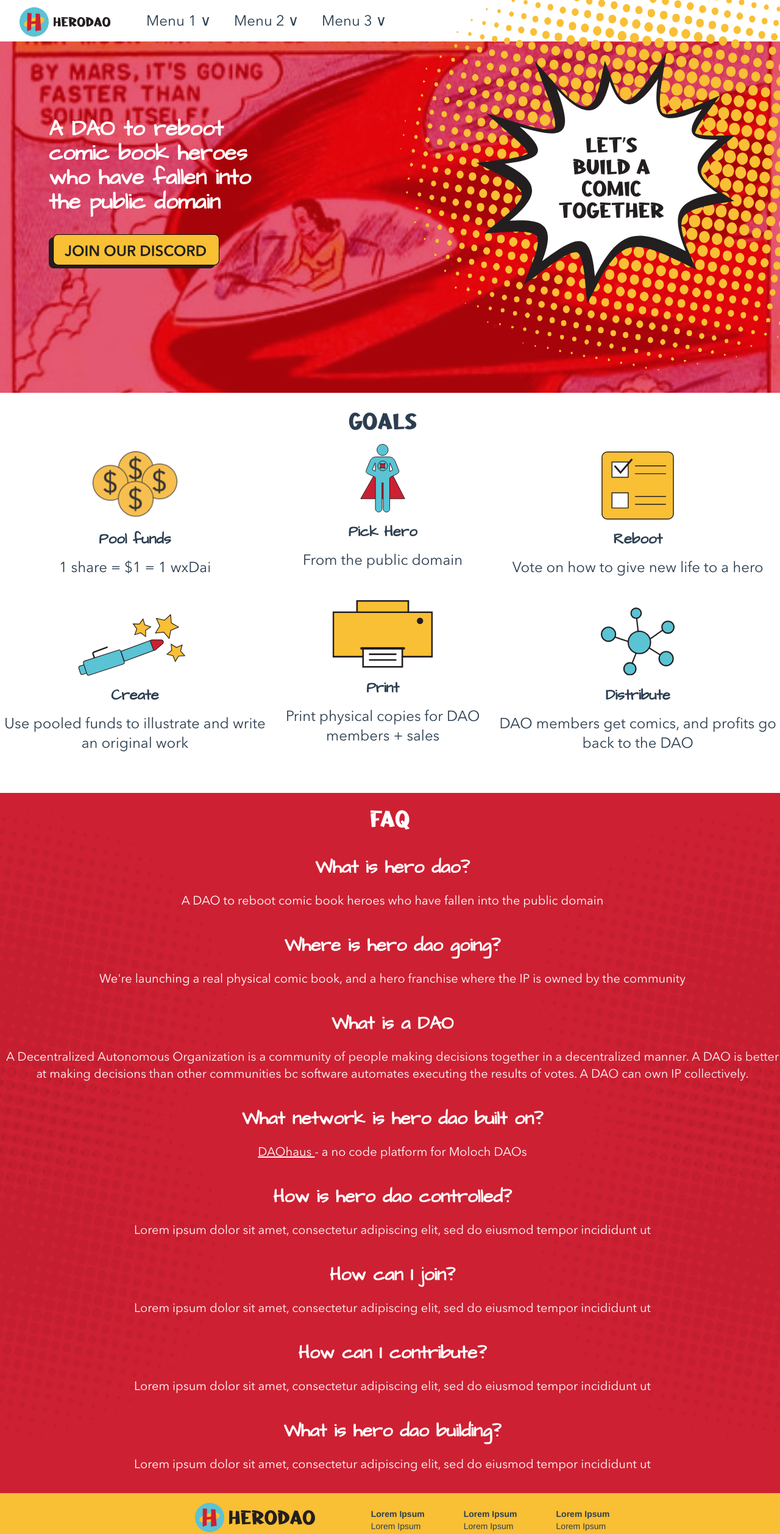
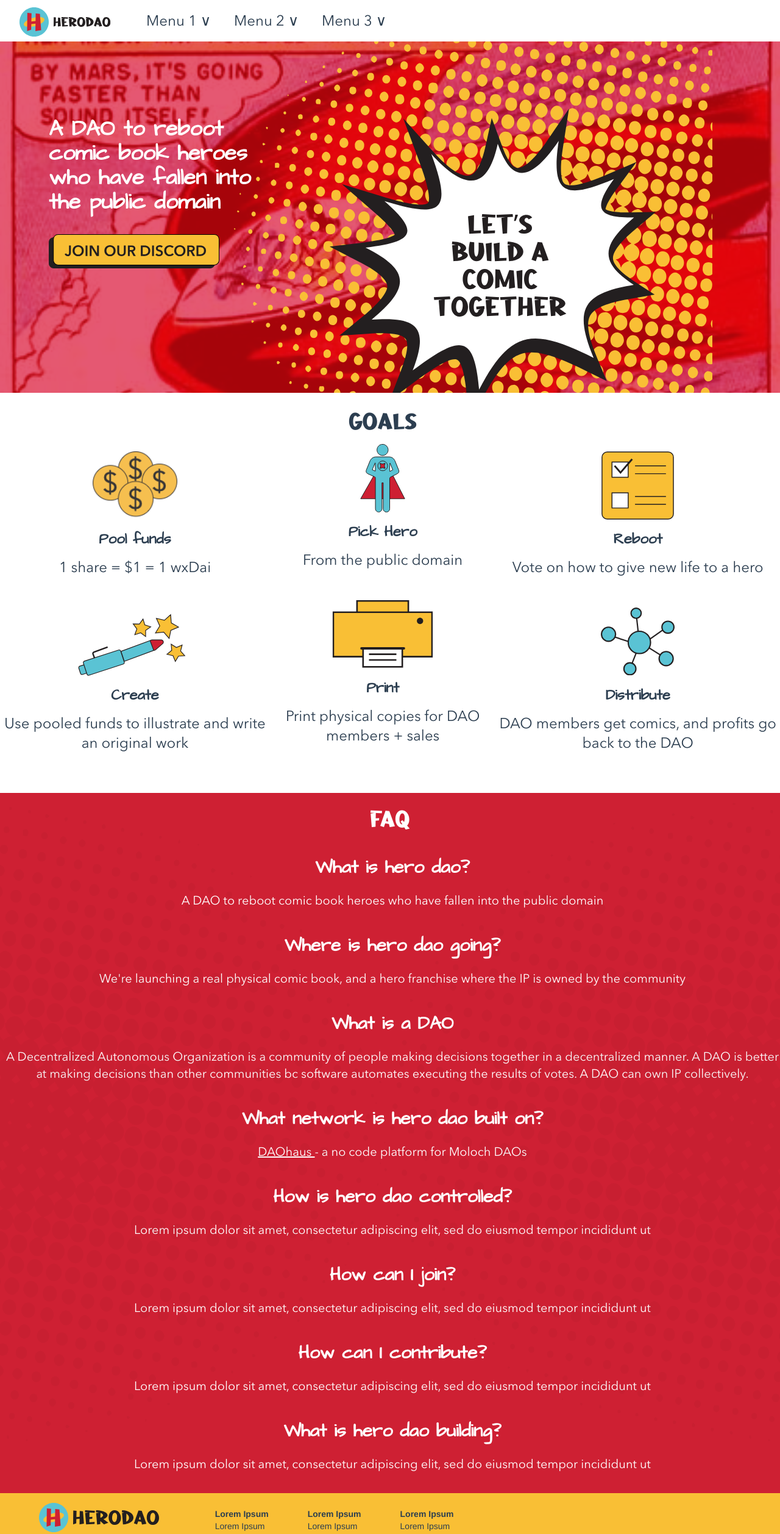
Before and after one commit to jahabeebs/herodao, a Vue app in the folder herodao/: page / in a window 1280 px wide. Shown: the top 2515 px of the page at 61% size. Built offline with nearby package versions, Linux system fonts and the light colour scheme.

Commit message:
made adjustments to containers

```diff
--- a/herodao/src/components/BigRedComicContainer.vue
+++ b/herodao/src/components/BigRedComicContainer.vue
@@ -1,14 +1,15 @@
 <template>
-    <div class="flex bg-herodao-red bg-blend-soft-light bg-moonship-art bg-cover bg-no-repeat sm:h-108 h-80">
-      <div class="absolute text-left top-28 left-6 sm:top-48 sm:left-20 sm:text-4xl font-bold font-architects-daughter text-white">
-        A DAO to reboot <br> comic book heroes <br> who have fallen into <br> the public domain</div>
-      <a href="https://discord.gg/YeZjTvdWBt">
-      <img class="absolute h-6 top-56 left-6 sm:h-14 sm:top-96 sm:left-20" src="@/assets/joinourdiscord.svg">
-      </a>
-      <div class="absolute md:right-0">
-      <img class="flex top-18 h-48 md:h-94 sm:h-110 sm:right-0 sm:top-0 visible md:invisible sm:invisible" src="@/assets/letsbuildacomic.svg">
-      </div>
-        <img class="absolute top-18 h-42 md:h-110 sm:h-110 sm:right-0 sm:top-0 invisible md:visible sm:visible" src="@/assets/letsbuildacomic.svg">
+  <div class="flex overflow-auto bg-herodao-red bg-blend-soft-light bg-moonship-art bg-cover bg-no-repeat sm:h-108 h-80">
+        <div
+            class="absolute text-left top-28 left-6 sm:top-48 sm:left-20 sm:text-4xl font-bold font-architects-daughter text-white">
+          A DAO to reboot <br> comic book heroes <br> who have fallen into <br> the public domain
+        </div>
+        <a href="https://discord.gg/YeZjTvdWBt">
+          <img class="absolute h-6 top-56 left-6 sm:h-14 sm:top-96 sm:left-20" src="@/assets/joinourdiscord.svg">
+        </a>
+        <div class="pl-40 md:pl-96">
+          <img src="@/assets/letsbuildacomic.svg">
+        </div>
     </div>
 </template>
 
--- a/herodao/src/components/BottomContainer.vue
+++ b/herodao/src/components/BottomContainer.vue
@@ -1,7 +1,7 @@
 <template>
   <div class="flex bg-herodao-gold">
     <div class="flex flex-row space-x-4 md:space-x-16 sm:space-x-28">
-      <div class="sm:ml-56 md:ml-80 ml-4 mt-4 md:mt-4 sm:mt-10 space-y-2">
+      <div class="sm:ml-56 md:ml-16 ml-4 mt-4 md:mt-4 sm:mt-10 space-y-2">
         <div class="flex flex-row space-x-2">
           <img class="flex h-8 md:h-12 sm:h-16" src="@/assets/herodaologo.svg">
           <img class="flex h-3 mt-3 md:mt-3 md:h-6 sm:h-6 sm:mt-5" src="@/assets/herodaoname.svg">
--- a/herodao/src/components/FaqContainer.vue
+++ b/herodao/src/components/FaqContainer.vue
@@ -1,17 +1,23 @@
 <template>
   <div class="flex flex-col bg-herodao-red mt-4 pt-4 pb-8">
-    <div class="flex">
-      <img class="absolute sm:h-140 md:h-112 h-112 left-0 my-auto opacity-70" src="@/assets/dotsleft.svg">
+<!--    <div class="flex">-->
+<!--      <img class="absolute sm:h-140 md:h-112 h-112 left-0 my-auto opacity-70" src="@/assets/dotsleft.svg">-->
+<!--    </div>-->
+<!--    <div class="flex">-->
+<!--      <img class="absolute sm:h-140 md:h-112 h-112 right-0 my-auto opacity-70" src="@/assets/dots.svg">-->
+<!--    </div>-->
+<!--    <div class="flex">-->
+<!--      <img class="absolute md:-bottom-170 sm:h-140 md:h-112 md:bottom-0 h-112 left-0 my-auto opacity-70"-->
+<!--           src="@/assets/dotsleft.svg">-->
+<!--    </div>-->
+<!--    <div class="flex">-->
+<!--      <img class="absolute md:-bottom-170 sm:h-140 md:h-112 h-112 right-0 my-auto opacity-70" src="@/assets/dots.svg">-->
+<!--    </div>-->
+    <div class="absolute right-0 object-contain">
+      <img class="opacity-40" src="@/assets/dots.svg">
     </div>
-    <div class="flex">
-      <img class="absolute sm:h-140 md:h-112 h-112 right-0 my-auto opacity-70" src="@/assets/dots.svg">
-    </div>
-    <div class="flex">
-      <img class="absolute md:-bottom-170 sm:h-140 md:h-112 md:bottom-0 h-112 left-0 my-auto opacity-70"
-           src="@/assets/dotsleft.svg">
-    </div>
-    <div class="flex">
-      <img class="absolute md:-bottom-170 sm:h-140 md:h-112 h-112 right-0 my-auto opacity-70" src="@/assets/dots.svg">
+    <div class="absolute left-0 object-contain">
+      <img class="opacity-40" src="@/assets/dotsleft.svg">
     </div>
     <div class="flex flex-col space-y-2 space-x-2 mx-auto">
       <div class="flex font-aAhaWow sm:text-4xl sm:pt-2 pt-2 text-lg justify-center text-white">FAQ</div>
--- a/herodao/src/components/GoalsContainer.vue
+++ b/herodao/src/components/GoalsContainer.vue
@@ -1,5 +1,5 @@
 <template>
-  <div class="sm:h-112 md:h-112 h-72">
+  <div class="sm:h-112 md:h-112 h-72 overflow-y-scroll">
     <div class="flex flex-row justify-evenly">
     <div class="flex flex-col sm:pt-24 pt-8 sm:space-y-4 space-y-2">
       <div class="flex justify-center">
```
